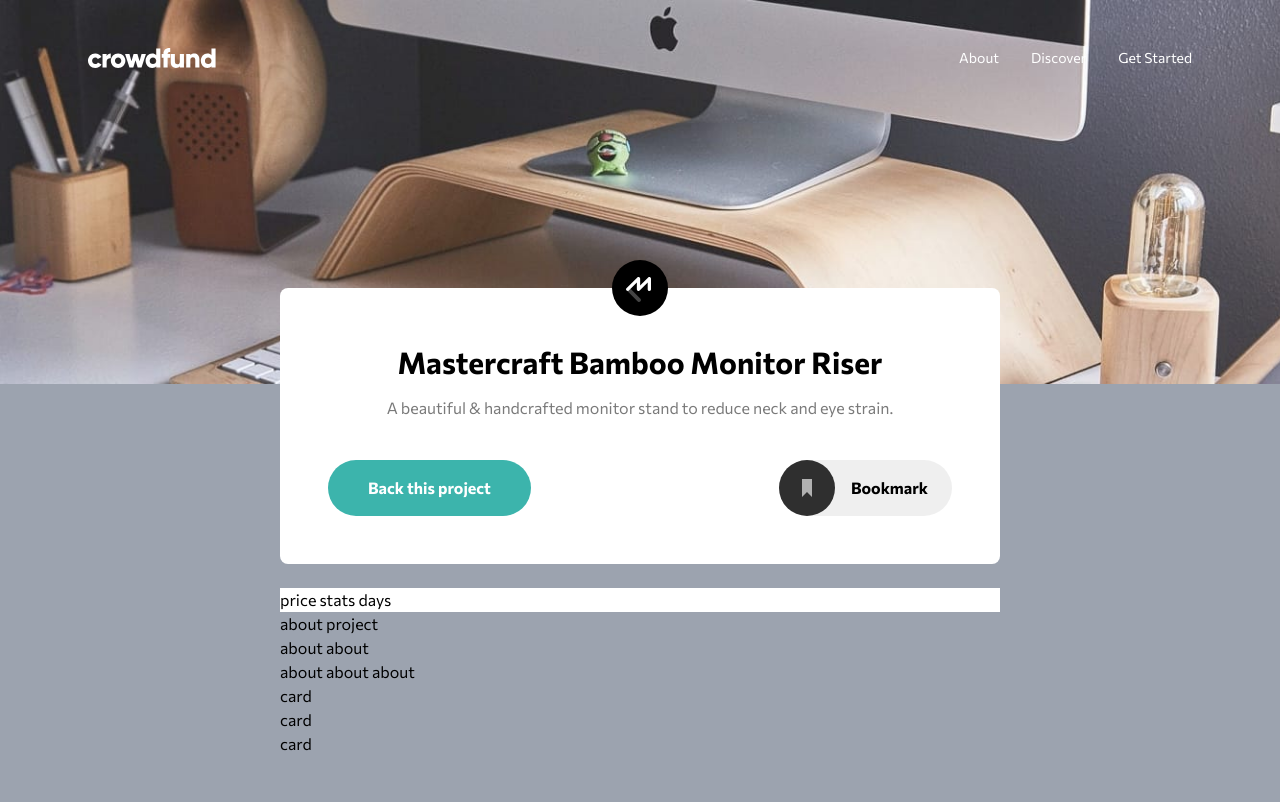
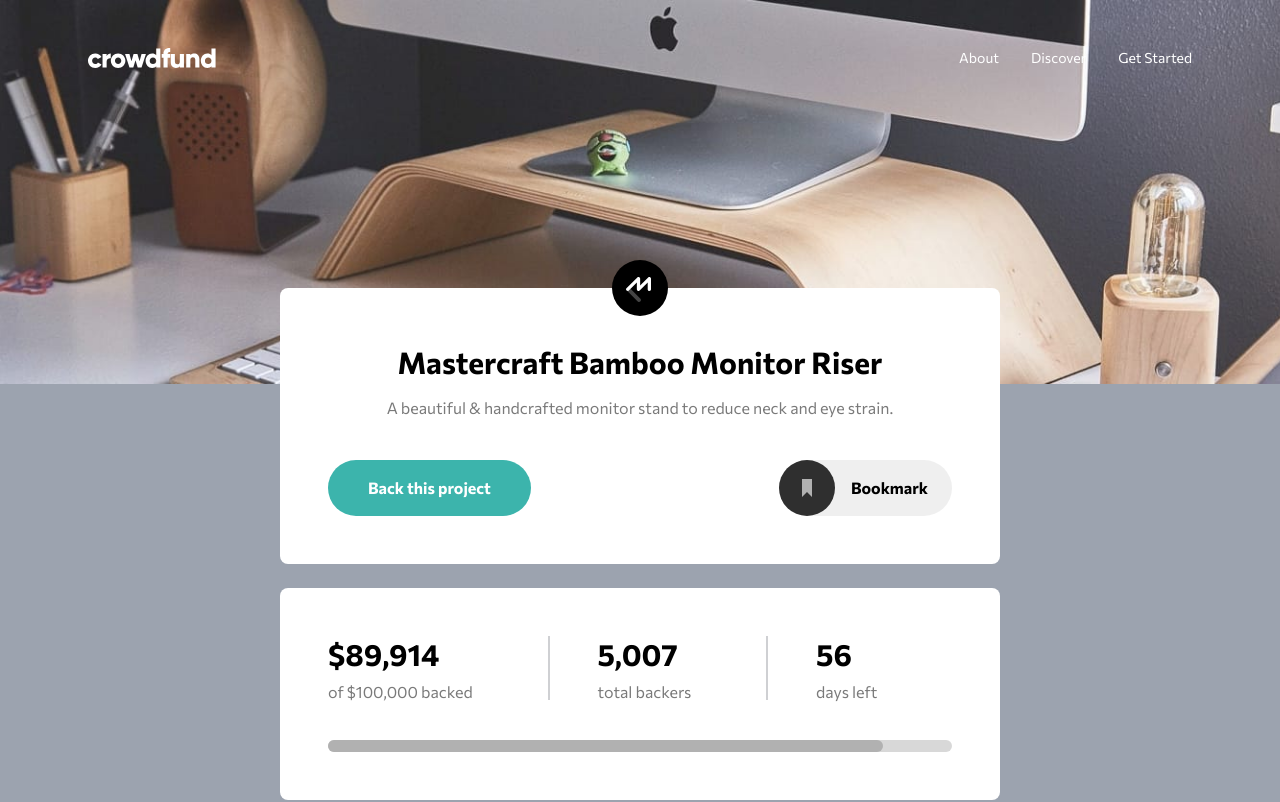
Before and after one commit to choshin314/fem-crowdfunding, a Vue app: page / in a window 1280 px wide. Shown: the top 802 px of the page. Built offline with nearby package versions, Linux system fonts and the light colour scheme.

Commit message:
finish project stats card

```diff
--- a/src/App.vue
+++ b/src/App.vue
@@ -4,7 +4,7 @@
     <main class="font-sans bg-gray-400 bg-opacity-100">
       <base-content-wrapper class="-translate-y-24">
         <ProjectTitleCard />
-        <div class="bg-white">price stats days</div>
+        <ProjectStatsCard />
         <div>
           <h3>about project</h3>
           <p>about about</p>
@@ -19,10 +19,11 @@
 </template>
 <script>
 import Header from "./components/Header";
+import ProjectStatsCard from "./components/ProjectStatsCard";
 import ProjectTitleCard from "./components/ProjectTitleCard";
 
 export default {
-  components: { Header, ProjectTitleCard },
+  components: { Header, ProjectTitleCard, ProjectStatsCard },
 };
 </script>
 
--- /dev/null
+++ b/src/components/ProjectStatsCard.vue
@@ -0,0 +1,82 @@
+<template>
+  <base-card>
+    <div class="flex flex-col items-center md:items-start md:flex-row">
+      <div
+        class="
+          flex-auto flex flex-col
+          items-center
+          md:flex-row
+          md:items-start
+          md:justify-between
+          md:mr-12
+        "
+      >
+        <div class="text-center md:text-left">
+          <span class="font-bold text-3xl block mb-2">$89,914</span>
+          <span class="text-gray-dark">of $100,000 backed</span>
+        </div>
+        <span
+          class="hidden md:inline-block h-16 w-0.5 bg-gray-900 bg-opacity-20"
+        ></span>
+        <span
+          class="md:hidden my-6 h-0.5 w-20 bg-gray-900 bg-opacity-20"
+        ></span>
+      </div>
+
+      <div
+        class="
+          flex-auto flex flex-col
+          items-center
+          md:flex-row
+          md:items-start
+          md:justify-between
+          md:mr-12
+        "
+      >
+        <div class="text-center md:text-left">
+          <span class="font-bold text-3xl block mb-2">5,007</span>
+          <span class="text-gray-dark">total backers</span>
+        </div>
+        <span
+          class="hidden md:inline-block h-16 w-0.5 bg-gray-900 bg-opacity-20"
+        ></span>
+        <span
+          class="md:hidden my-6 h-0.5 w-20 bg-gray-900 bg-opacity-20"
+        ></span>
+      </div>
+      <div class="flex-auto">
+        <div class="text-center md:text-left">
+          <span class="font-bold text-3xl block mb-2">56</span>
+          <span class="text-gray-dark">days left</span>
+        </div>
+      </div>
+    </div>
+    <div class="relative mt-9 h-3 rounded-3xl bg-gray-light bg-opacity-50">
+      <div
+        class="absolute left-0 top-0 h-3 rounded-3xl bg-gray-light"
+        :style="progressStyles"
+      ></div>
+    </div>
+  </base-card>
+</template>
+
+<script>
+export default {
+  props: {
+    raised: { type: Number, default: 89914 },
+    goal: { type: Number, default: 100000 },
+  },
+  computed: {
+    goalPercentage() {
+      return Math.floor((this.raised / this.goal) * 100);
+    },
+    progressStyles() {
+      return {
+        width: `${this.goalPercentage}%`,
+      };
+    },
+  },
+};
+</script>
+
+<style></style>
```
